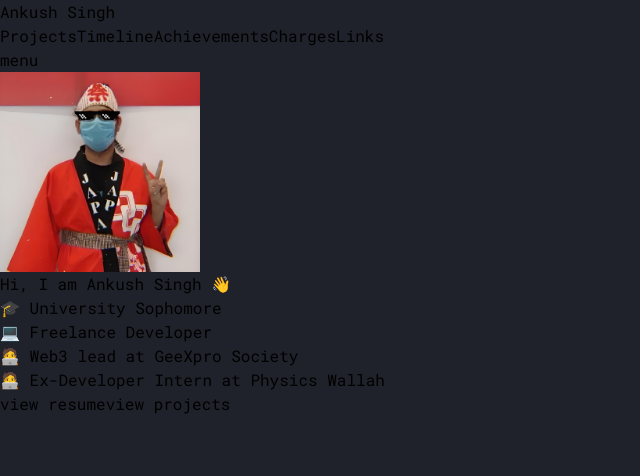
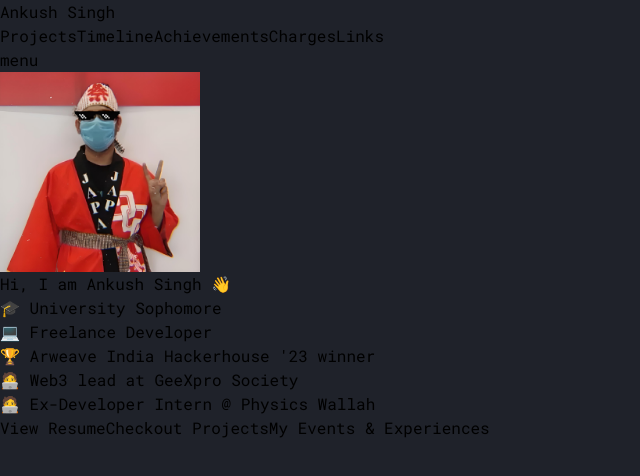
Before and after one commit to ankushKun/ankushKun.github.io, a React (Vite) app: page /#/ in a window 1280 px wide. Shown: the top 476 px of the page, without its empty margins (0-640 px from the left). Built offline with nearby package versions, Linux system fonts and the light colour scheme.

Commit message:
experiences button

```diff
--- a/src/App.tsx
+++ b/src/App.tsx
@@ -10,11 +10,13 @@ export default function Home() {
       <div className="flex flex-col gap-7">
         <div>🎓 University Sophomore</div>
         <div>💻 Freelance Developer</div>
+        <div>🏆️ Arweave India Hackerhouse '23 winner</div>
         <div>🧑‍💻 Web3 lead at GeeXpro Society</div>
-        <div>🧑‍💻 Ex-Developer Intern at Physics Wallah</div>
-        <div className="w-fit mx-auto flex gap-4 justify-evenly">
-          <Link url="https://ankushKun.github.io/resume.pdf" text="view resume" newTab />
-          <Link url="/projects" text="view projects" />
+        <div>🧑‍💻 Ex-Developer Intern @ Physics Wallah</div>
+        <div className="w-fit mx-auto flex flex-col md:flex-row gap-4 justify-evenly">
+          <Link url="https://ankushKun.github.io/resume.pdf" text="View Resume" newTab />
+          <Link url="/projects" text="Checkout Projects" />
+          <Link url="/timeline" text="My Events & Experiences" />
         </div>
       </div>
     </div>
--- a/src/pages/resume.tsx
+++ b/src/pages/resume.tsx
@@ -1,7 +1,7 @@
 import Page from "../components/page"
 
 export default function Resume() {
-    return <Page title="Timeline">
+    return <Page title="Resume">
         <object data="https://ankushKun.github.io/resume.pdf" type="application/pdf" className="w-full min-h-[77vh]">
             {/* <p>Resume file missing</p> */}
             <iframe src="https://ankushKun.github.io/resume.pdf" className="w-full min-h-[77vh]"></iframe>
```
